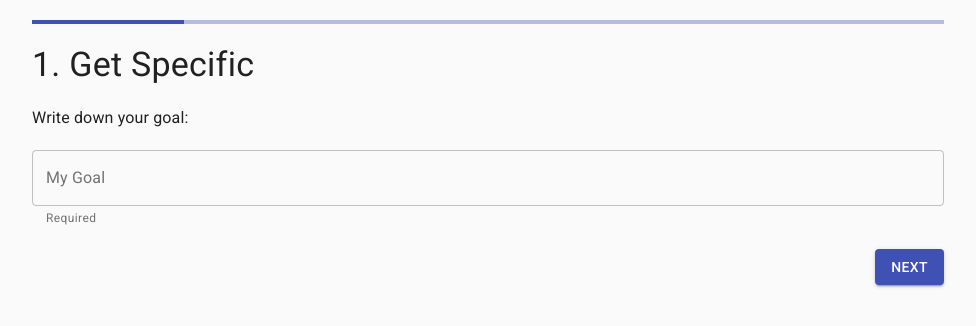
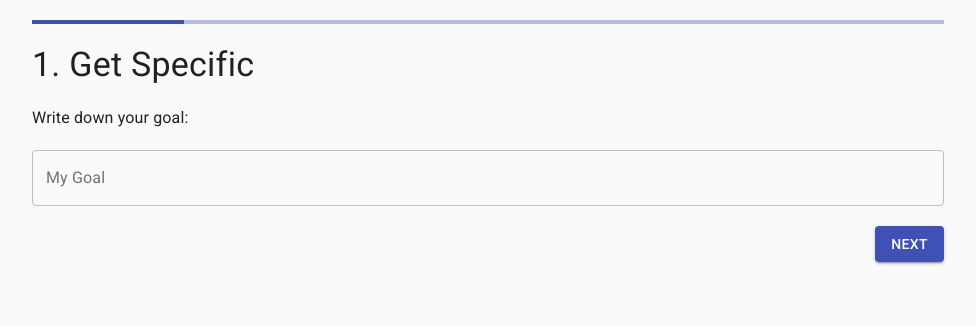
Before and after one commit to johnbede2000/stepzi, a React (Create React App) app: page / in a window 1280 px wide. Shown: the top 326 px of the page, without its empty margins (152-1128 px from the left). Built offline with nearby package versions, Linux system fonts and the light colour scheme.

Commit message:
removed helpertext required because all are

```diff
--- a/src/components/HowWillYouKnow.js
+++ b/src/components/HowWillYouKnow.js
@@ -27,7 +27,6 @@ const HowWillYouKnow = ({ values, handleChange, setStep, step }) => {
           name="moment"
           fullWidth={true}
           error={validate}
-          helperText="Required"
           value={values.moment}
           multiline={true}
           variant="outlined"
--- a/src/components/InitialGoal.js
+++ b/src/components/InitialGoal.js
@@ -14,7 +14,6 @@ const InitialGoal = ({ values, handleChange, setStep, step }) => {
           label="My Goal"
           type="text"
           error={validate}
-          helperText="Required"
           fullWidth={true}
           name="goal"
           value={values.goal}
--- a/src/components/Rewrite.js
+++ b/src/components/Rewrite.js
@@ -27,7 +27,6 @@ const Rewrite = ({ values, handleChange, step, setStep }) => {
           label="My improved goal"
           type="text"
           error={validate}
-          helperText="Required"
           fullWidth={true}
           name="rewrite"
           value={values.rewrite}
```
